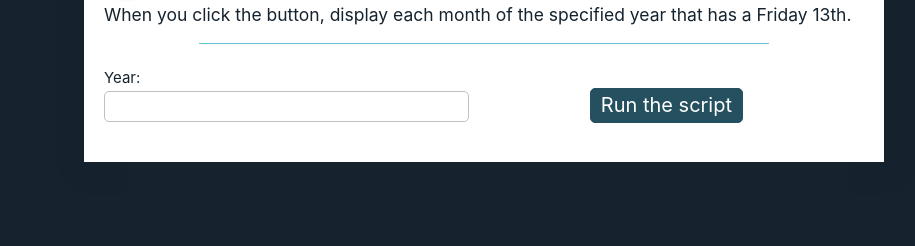
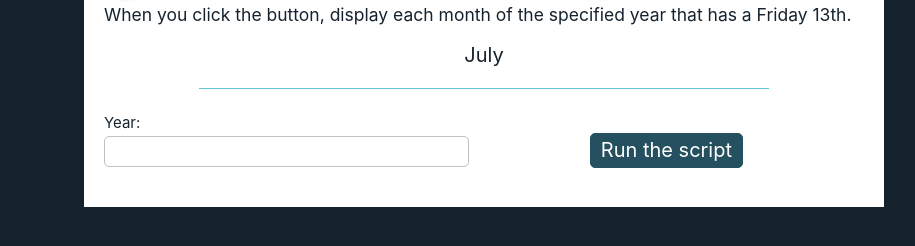
Before and after one commit to thibence-95/js-exercise, a website: page js-complete-course-edit/04-dates/05-get-spooky-fridays/index.html in a window 1280 px wide. Both pictures are taken after a click on the button "Run the script". Shown: the part 204-450 px from the top of the page, without its empty margins (156-1071 px from the left). Drawn offline with Linux system fonts and the light colour scheme.

Commit message:
got it, spooky stuff CHECK

```diff
--- a/js-complete-course-edit/04-dates/05-get-spooky-fridays/index.html
+++ b/js-complete-course-edit/04-dates/05-get-spooky-fridays/index.html
@@ -28,6 +28,7 @@
             <div class="content">
                 <section class="explain">
                     <p>When you click the button, display each month of the specified year that has a Friday 13th.</p>
+                    <p id="target"></p>
                 </section>
                 <section class="material">
                     <form action="#" method="post">
--- a/js-complete-course-edit/04-dates/05-get-spooky-fridays/script.js
+++ b/js-complete-course-edit/04-dates/05-get-spooky-fridays/script.js
@@ -15,26 +15,24 @@
         let Input = Number(document.getElementById("year").value);
 
         function spookyMonths(year) {
-            for (let month=0; month<=12; month++) {
+            for (let month = 0; month <= 12; month++) {
 
                 //singling out every 13th of every month in a let
                 let d = new Date(year, month, 13);
 
                 //singles out all Fridays that fall on 13ths taken from the let above
-                if (d.getDay() ===5) {
+                if (d.getDay() === 5) {
                     const months = [
                         "January", "February", "March",
                         "April", "May", "June",
                         "July", "August", "September",
                         "October", "November", "December"];
 
-                    alert(months [Number(month)]);
+                    document.getElementById("target").innerHTML = (months [Number(month)]);
                 }
             }
         }
 
         console.log(spookyMonths(Input));
-
-    )});
-
-})();
+    });
+}());
```
